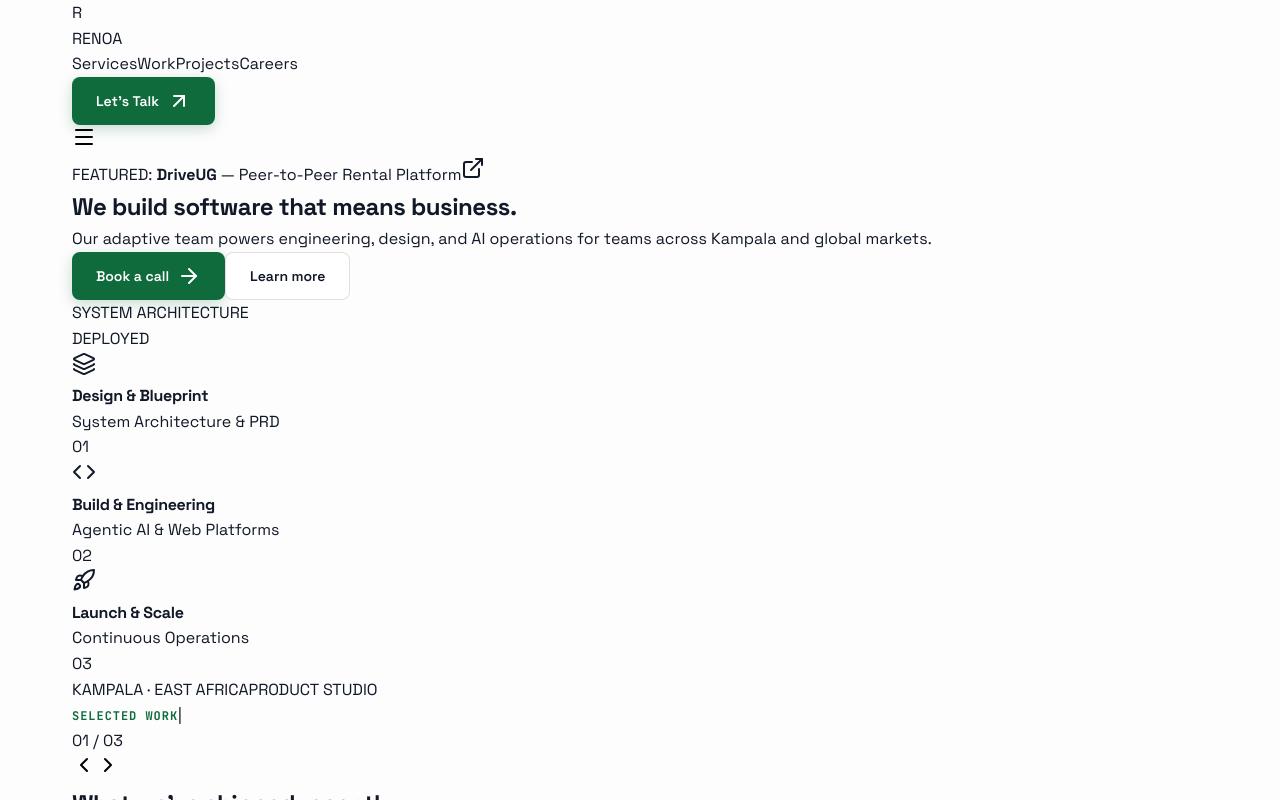
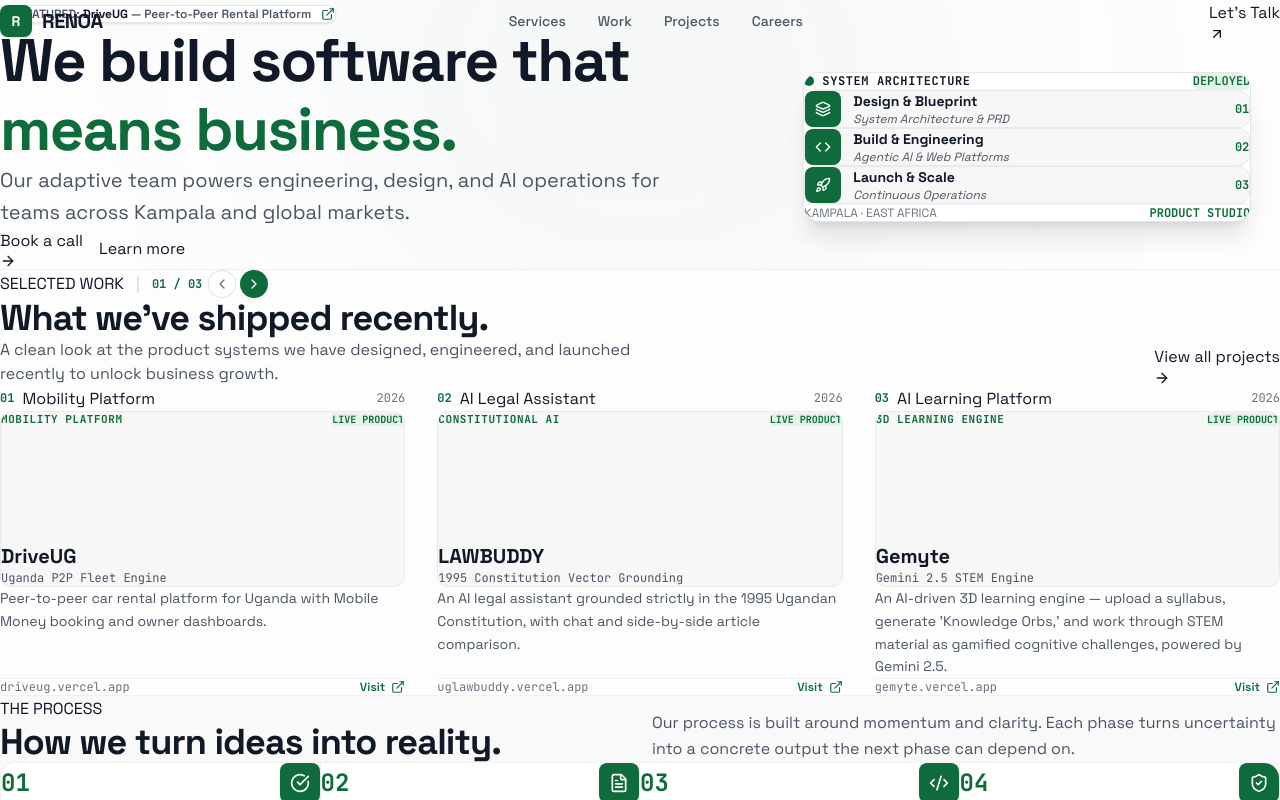
Before and after one commit to Ashelycole1/RENOA, a Next.js app: page / in a window 1280 px wide. Shown: the top 800 px of the page. Built offline with nearby package versions, Linux system fonts and the light colour scheme.

Commit message:
style: update design system CSS tokens and clean layout utilities

```diff
--- a/src/app/globals.css
+++ b/src/app/globals.css
@@ -1,231 +1,120 @@
-/* ===== RENOA Design Tokens (Afro Labs Exact Replica — Dark Green Accent) ===== */
+@import "tailwindcss";
+
 :root {
-  /* Backgrounds */
-  --bg: #fdfdfd;
-  --bg-muted: #f7f7f7;
-  --bg-glow-1: transparent;
-  --bg-glow-2: transparent;
-  --card: #ffffff;
-  --footer-from: #fdfdfd;
-  --footer-to: #f3f3f3;
-
-  /* Text & Foreground */
-  --fg: #111827;
-  --fg-muted: #4B5563;
-  --fg-dim: #9CA3AF;
-
-  /* Borders / glass / shadow */
-  --border: rgba(0, 0, 0, 0.07);
-  --border-strong: rgba(0, 0, 0, 0.12);
-  --glass: rgba(255, 255, 255, 0.85);
-  --glass-border: rgba(0, 0, 0, 0.06);
-  --glass-shadow: rgba(0, 0, 0, 0.04);
-  --drop-shadow-sm: 0 1px 3px rgba(0, 0, 0, 0.08);
-  --shadow-lg: 0 10px 30px -5px rgba(0, 0, 0, 0.05);
-
-  /* Accent — RENOA Dark Green (recolored from Afro Labs purple #6f22bf) */
   --accent: #0F6B3C;
   --accent-hover: #0B5230;
-  --accent-soft: #E4F3EA;
-  --accent-deep: #04180F;
-  --btn-bg: #0F6B3C;
-  --btn-glow: rgba(15, 107, 60, 0.22);
-  --btn-sec-bg: #ffffff;
-  --btn-sec-text: #111827;
-  --btn-text: #ffffff;
-
-  /* Typography */
-  --font-sans: var(--font-space-grotesk), "Space Grotesk", var(--font-inter), "Inter", -apple-system, BlinkMacSystemFont, "Segoe UI", Roboto, sans-serif;
-  --font-heading: var(--font-sans);
-  --font-mono: var(--font-jetbrains-mono), ui-monospace, SFMono-Regular, Menlo, Monaco, Consolas, monospace;
-
-  --font-weight-light: 300;
-  --font-weight-medium: 500;
-  --font-weight-semibold: 600;
-  --font-weight-bold: 700;
-  --leading-tight: 1.25;
-  --leading-relaxed: 1.625;
-
-  /* Layout */
-  --container-max: 1200px;
-  --radius: 0px;
-  --radius-md: 0.375rem;
-  --radius-lg: 0.5rem;
-  --radius-xl: 0.75rem;
-  --radius-2xl: 1rem;
-  --blur-md: 12px;
-  --default-transition-duration: 0.15s;
-  --default-transition-timing-function: cubic-bezier(0.4, 0, 0.2, 1);
-  --ease-out: cubic-bezier(0, 0, 0.2, 1);
+  --accent-soft: #E6F2EC;
+  --bg: #ffffff;
+  --bg-subtle: #fafafa;
+  --fg: #0a0a0a;
+  --fg-muted: #525252;
+  --fg-dim: #a3a3a3;
+  --border: #e5e5e5;
+  --font-sans: var(--font-space-grotesk), "Space Grotesk", system-ui, -apple-system, sans-serif;
+  --font-mono: var(--font-jetbrains-mono), ui-monospace, monospace;
 }
 
-/* ===== Base Reset & System ===== */
-*,
-*::before,
-*::after {
+*, *::before, *::after {
   box-sizing: border-box;
   margin: 0;
   padding: 0;
 }
 
 html {
-  height: 100%;
   scroll-behavior: smooth;
   -webkit-font-smoothing: antialiased;
-  -moz-osx-font-smoothing: grayscale;
 }
 
 body {
-  min-height: 100%;
-  display: flex;
-  flex-direction: column;
-  background-color: var(--bg);
+  background: var(--bg);
   color: var(--fg);
   font-family: var(--font-sans);
   line-height: 1.6;
-  overflow-x: hidden;
 }
 
-/* Typography Scale */
-h1, h2, h3, h4, h5, h6 {
-  font-family: var(--font-heading);
-  color: var(--fg);
-  font-weight: 700;
-  letter-spacing: -0.02em;
+/* ── Container ── */
+.wrapper {
+  width: 100%;
+  max-width: 1200px;
+  margin-inline: auto;
+  padding-inline: 48px;
+}
+@media (max-width: 768px) {
+  .wrapper { padding-inline: 24px; }
 }
 
-a {
-  color: inherit;
-  text-decoration: none;
-}
-
-button {
-  font-family: inherit;
-  border: none;
-  background: none;
-  cursor: pointer;
-}
-
-/* Custom Scrollbar */
-::-webkit-scrollbar {
-  width: 8px;
-}
-::-webkit-scrollbar-track {
-  background: var(--bg);
-}
-::-webkit-scrollbar-thumb {
-  background: #D1D5DB;
-  border-radius: 4px;
-}
-::-webkit-scrollbar-thumb:hover {
-  background: var(--accent);
-}
-
-/* Container & Utilities */
-.container {
-  width: 100%;
-  max-width: var(--container-max);
-  margin: 0 auto;
-  padding: 0 24px;
-}
-
-@media (min-width: 768px) {
-  .container {
-    padding: 0 32px;
-  }
-}
-
-.eyebrow {
-  display: inline-flex;
-  align-items: center;
-  gap: 8px;
+/* ── Eyebrow ── */
+.label {
   font-family: var(--font-mono);
-  font-size: 12px;
+  font-size: 11px;
   font-weight: 700;
-  letter-spacing: 0.08em;
+  letter-spacing: 0.12em;
   text-transform: uppercase;
   color: var(--accent);
 }
 
-.badge-tag {
+/* ── Buttons ── */
+.btn {
   display: inline-flex;
   align-items: center;
-  gap: 6px;
-  padding: 4px 10px;
-  border-radius: var(--radius-md);
-  font-size: 11px;
-  font-weight: 700;
-  letter-spacing: 0.05em;
-  text-transform: uppercase;
-  background: var(--accent-soft);
-  color: var(--accent);
+  gap: 8px;
+  padding: 12px 22px;
+  font-weight: 600;
+  font-size: 14px;
+  border-radius: 8px;
+  cursor: pointer;
+  transition: all 0.18s ease;
+  text-decoration: none;
+  border: none;
+  white-space: nowrap;
 }
 
-.btn-primary {
-  display: inline-flex;
-  align-items: center;
-  justify-content: center;
-  gap: 8px;
-  padding: 12px 24px;
-  background-color: var(--btn-bg);
-  color: var(--btn-text);
-  font-weight: 600;
-  font-size: 14px;
-  border-radius: var(--radius-lg);
-  transition: all var(--default-transition-duration) var(--ease-out);
-  box-shadow: 0 4px 14px var(--btn-glow);
+.btn-fill {
+  background: var(--accent);
+  color: #fff;
+}
+.btn-fill:hover {
+  background: var(--accent-hover);
 }
 
-.btn-primary:hover {
-  background-color: var(--accent-hover);
-  transform: translateY(-1px);
+.btn-outline {
+  background: transparent;
+  color: var(--fg);
+  border: 1px solid var(--border);
+}
+.btn-outline:hover {
+  border-color: #aaa;
+  background: var(--bg-subtle);
 }
 
-.btn-secondary {
-  display: inline-flex;
-  align-items: center;
-  justify-content: center;
-  gap: 8px;
-  padding: 12px 24px;
-  background-color: var(--btn-sec-bg);
-  color: var(--btn-sec-text);
-  font-weight: 600;
-  font-size: 14px;
-  border-radius: var(--radius-lg);
-  border: 1px solid var(--border-strong);
-  transition: all var(--default-transition-duration) var(--ease-out);
+/* ── Cards ── */
+.card {
+  background: #fff;
+  border: 1px solid var(--border);
+  border-radius: 12px;
+  transition: border-color 0.2s ease;
+}
+.card:hover {
+  border-color: #bbb;
 }
 
-.btn-secondary:hover {
-  background-color: var(--bg-muted);
-  border-color: #00000033;
+/* ── Dot grid bg ── */
+.dot-bg {
+  background-image: radial-gradient(circle, #d4d4d4 1px, transparent 1px);
+  background-size: 28px 28px;
 }
 
-/* Glassmorphism */
-.glass-panel {
-  background: var(--glass);
-  backdrop-filter: blur(var(--blur-md));
-  -webkit-backdrop-filter: blur(var(--blur-md));
-  border: 1px solid var(--glass-border);
-  box-shadow: var(--glass-shadow);
+/* ── Divider ── */
+.divider { border-top: 1px solid var(--border); }
+
+/* ── Tag pill ── */
+.tag {
+  display: inline-block;
+  padding: 3px 10px;
+  background: var(--bg-subtle);
+  border: 1px solid var(--border);
+  border-radius: 100px;
+  font-size: 11px;
+  font-weight: 500;
+  color: var(--fg-muted);
 }
-
-.card-light {
-  background-color: var(--card);
-  border: 1px solid var(--border);
-  border-radius: var(--radius-xl);
-  transition: all var(--default-transition-duration) var(--ease-out);
-}
-
-.card-light:hover {
-  border-color: var(--border-strong);
-  box-shadow: var(--shadow-lg);
-}
-
-/* Faint Grid Background Motif */
-.bg-grid-pattern {
-  background-size: 32px 32px;
-  background-image:
-    linear-gradient(to right, rgba(0, 0, 0, 0.03) 1px, transparent 1px),
-    linear-gradient(to bottom, rgba(0, 0, 0, 0.03) 1px, transparent 1px);
-}
```
